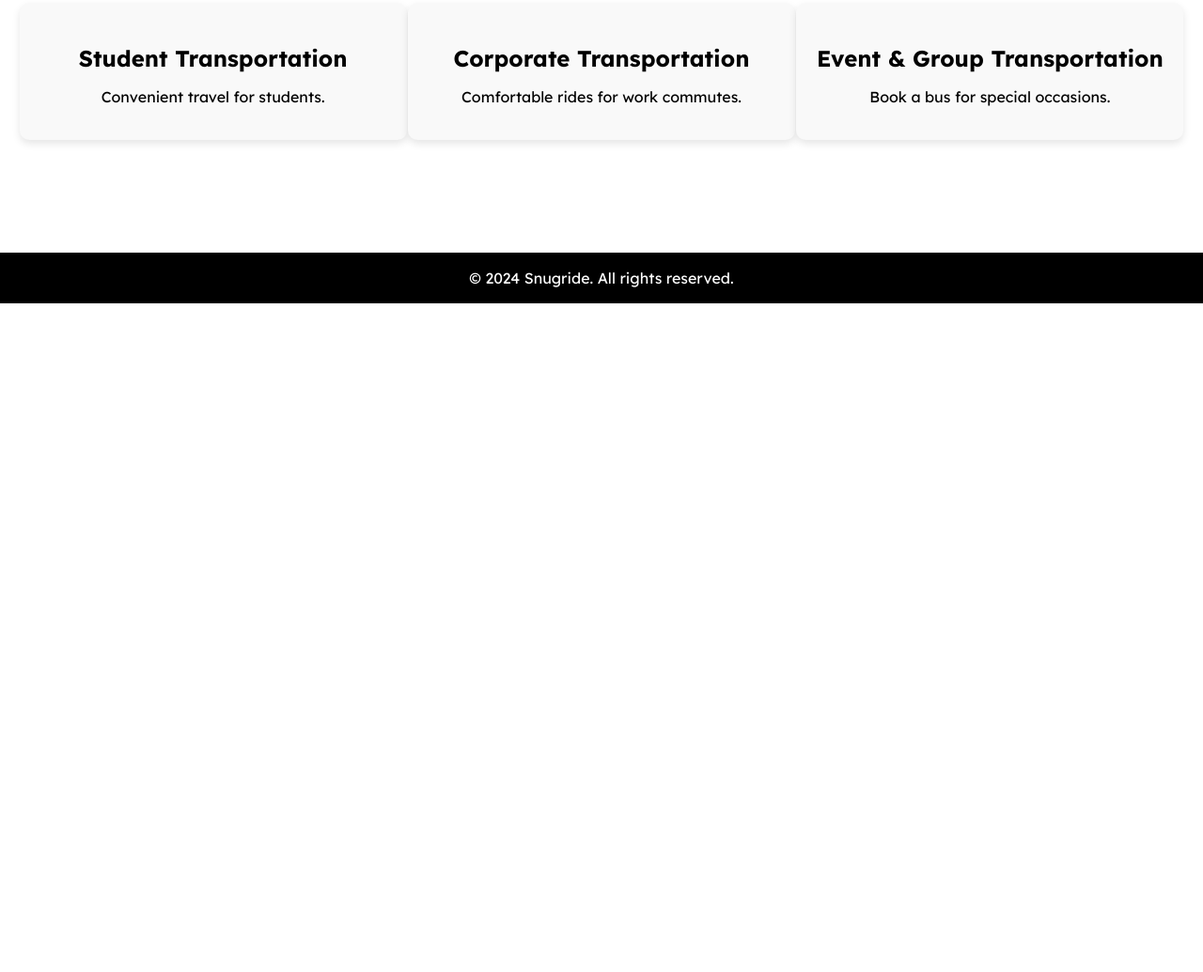
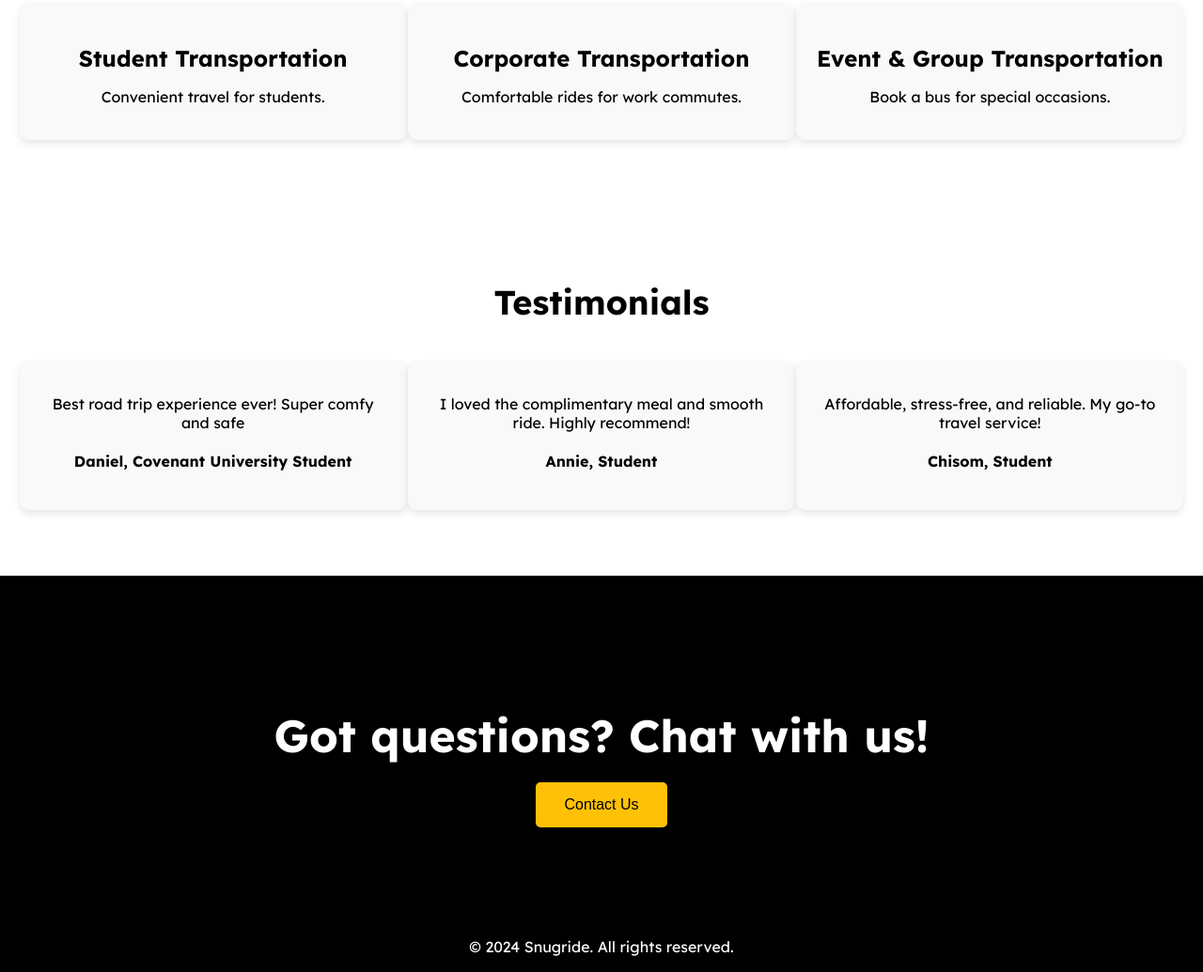
Before and after one commit to dubemliveson/Snugride, a plain HTML site: page index.html in a window 1280 px wide. Shown: the part 670-1705 px from the top of the page at 94% size. Before the commit the page ends 993 px from the top, so only its background shows below. Drawn offline with Linux system fonts and the light colour scheme.

```diff
--- a/index.html
+++ b/index.html
@@ -3,9 +3,13 @@
 <head>
     <meta charset="UTF-8">
     <meta name="viewport" content="width=device-width, initial-scale=1.0">
-    <title>Landing Page</title>
+    <title>Snugride</title>
     <link href="https://fonts.googleapis.com/css2?family=Lexend:wght@300;400;500;600;700&display=swap" rel="stylesheet">
     <link rel="stylesheet" href="styles.css">
+    <link rel="icon" type="image/x-icon" href="favicon.ico">
+    <link rel="icon" type="image/png" sizes="32x32" href="favicon-32x32.png">
+    <link rel="icon" type="image/png" sizes="16x16" href="favicon-16x16.png">
+    <link rel="apple-touch-icon" sizes="180x180" href="apple-touch-icon.png">
 </head>
 <body>
     <header>
@@ -47,6 +51,31 @@
         </div>
     </section>
 
+    <section id="features" class="features">
+        <h2>Testimonials</h2>
+        <div class="feature-cards">
+            <div class="card">
+                <p>Best road trip experience ever! Super comfy and safe</p>
+                <h4>Daniel, Covenant University Student</h4>
+            </div>
+            <div class="card">
+                <p>I loved the complimentary meal and smooth ride. Highly recommend!</p>
+                <h4>Annie, Student</h4>
+            </div>
+            <div class="card">
+                <p>Affordable, stress-free, and reliable. My go-to travel service!</p>
+                <h4>Chisom, Student</h4>
+            </div>
+        </div>
+    </section>
+
+    <section class="hero">
+        <div class="hero-content">
+            <h1>Got questions? Chat with us!</h1>
+            <button id="cta-button">Contact Us</button>
+        </div>
+    </section>
+
     <footer>
         <p>&copy; 2024 Snugride. All rights reserved.</p>
     </footer>
--- a/styles.css
+++ b/styles.css
@@ -96,5 +96,4 @@ footer {
     color: white;
     text-align: center;
     padding: 1px;
-    margin-top: 50px;
 }
```
Also changed, not shown: apple-touch-icon.png (added), favicon-16x16.png (added), favicon-32x32.png (added), favicon.ico (added).
